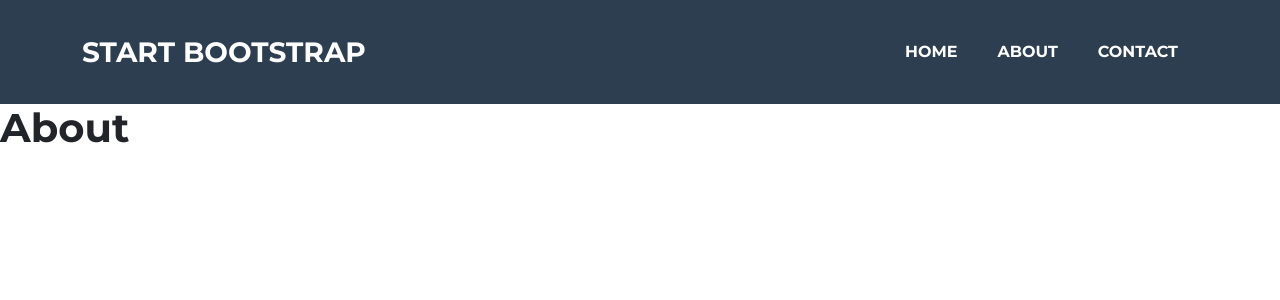
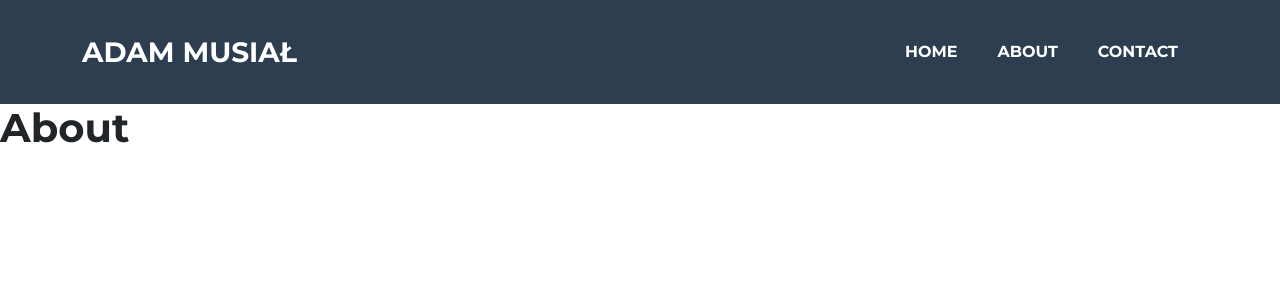
Before and after one commit to adammmusial/django-website, a Django app: page /about in a window 1280 px wide. Shown: the top 300 px of the page. Run offline with Django 5.2, Linux system fonts and the light colour scheme; some libraries are stand-ins or nearby versions.

Commit message:
feat: import new font

```diff
--- a/personal_website/templates/navbar.html
+++ b/personal_website/templates/navbar.html
@@ -1,17 +1,20 @@
+{% url 'public:index' as index_url %}
+{% url 'public:about' as about_url %}
+{% url 'public:contact' as contact_url %}
+
+
+
 <nav class="navbar navbar-expand-lg bg-secondary text-uppercase fixed-top" id="mainNav">
     <div class="container">
-        <a class="navbar-brand" href="#page-top">Start Bootstrap</a>
+        <a class="navbar-brand" href="{{ index_url }}">Adam Musiał</a>
         <button class="navbar-toggler text-uppercase font-weight-bold bg-primary text-white rounded" type="button" data-bs-toggle="collapse" data-bs-target="#navbarResponsive" aria-controls="navbarResponsive" aria-expanded="false" aria-label="Toggle navigation">
             Menu
             <i class="fas fa-bars"></i>
         </button>
         <div class="collapse navbar-collapse" id="navbarResponsive">
             <ul class="navbar-nav ms-auto">
-                {% url 'public:index' as index_url %}
                 <li class="nav-item mx-0 mx-lg-1"><a class="nav-link py-3 px-0 px-lg-3 rounded {% if request.path == index_url %} active {% endif %}" href="{{ index_url }}">Home</a></li>
-                {% url 'public:about' as about_url %}
                 <li class="nav-item mx-0 mx-lg-1"><a class="nav-link py-3 px-0 px-lg-3 rounded {% if request.path == index_url %} active {% endif %}" href="{{ about_url }}">About</a></li>
-                {% url 'public:contact' as contact_url %}
                 <li class="nav-item mx-0 mx-lg-1"><a class="nav-link py-3 px-0 px-lg-3 rounded {% if request.path == index_url %} active {% endif %}" href="{{ contact_url }}">Contact</a></li>
             </ul>
         </div>
--- a/static/css/main.css
+++ b/static/css/main.css
@@ -11,3 +11,16 @@
         padding-bottom: 6rem;
     }
 }
+
+@font-face {
+    font-family: "Montserrat";
+    src:
+    url('static/css/fonts/Montserrat-BlackItalic.ttf') format('truetype'),
+    url('static/css/fonts/Montserrat-BoldItalic.ttf') format('truetype'),
+    url('static/css/fonts/Montserrat-ExtraBoldItalic.ttf') format('truetype'),
+    url('static/css/fonts/Montserrat-SemiBoldItalic.ttf') format('truetype'),
+}
+
+.navbar-brand{
+    font-family: "Montserrat";
+}
```
Also changed, not shown: static/css/fonts/Montserrat-BlackItalic.ttf (added), static/css/fonts/Montserrat-BoldItalic.ttf (added), static/css/fonts/Montserrat-ExtraBoldItalic.ttf (added), static/css/fonts/Montserrat-SemiBoldItalic.ttf (added).
